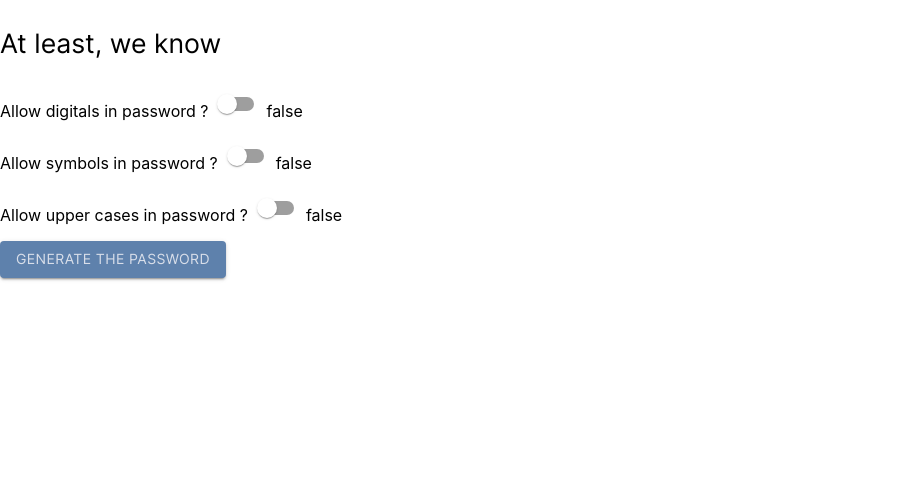
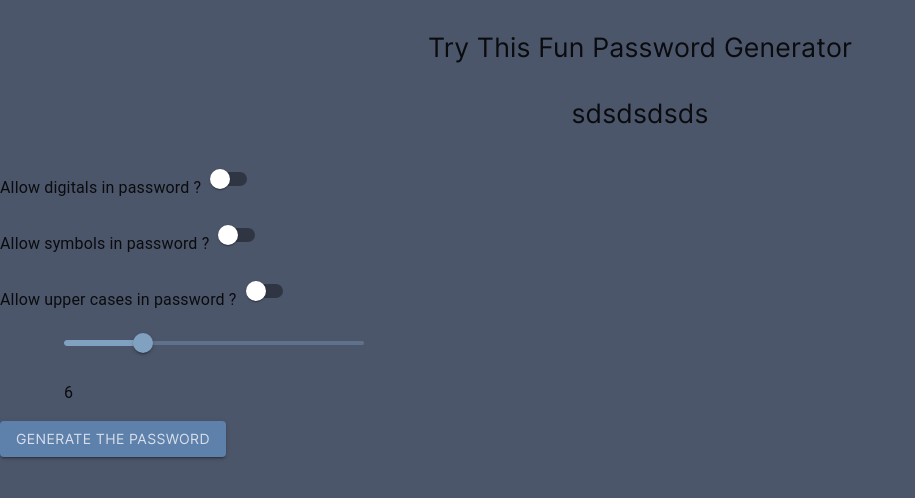
Before and after one commit to ilefM/password-generator, a React (Create React App) app: page / in a window 1280 px wide. Shown: the top 498 px of the page, without its empty margins (0-915 px from the left). Built offline with nearby package versions, Linux system fonts and the light colour scheme.

Commit message:
slider and try to wrappe everything into a card but I fuckedup...

```diff
--- a/src/App.tsx
+++ b/src/App.tsx
@@ -1,13 +1,13 @@
 import React from "react";
-import {GlobalStyle} from "./GlobalStyle";
 import Generator from "./components/Generator";
 import {ThemeProvider} from "@mui/material/styles";
 import theme from "./themes";
+import {CssBaseline} from "@mui/material";
 
 function App() {
     return (
         <ThemeProvider theme={theme}>
-            <GlobalStyle />
+            <CssBaseline />
             <Generator />
         </ThemeProvider>
     );
--- a/src/GlobalStyle.ts
+++ /dev/null
@@ -1,7 +0,0 @@
-import {createGlobalStyle} from "styled-components";
-
-export const GlobalStyle = createGlobalStyle`
-    body {
-
-    }
-`;
--- /dev/null
+++ b/src/components/CharacterNbSlider/index.tsx
@@ -0,0 +1,41 @@
+import {Box, Container, Slider} from "@mui/material";
+import React, {FC, useState} from "react";
+import {
+    INITIAL_NUMBER_CHARACTERS,
+    MAX_NUMBER_CHARACTERS,
+    MIN_NUMBER_CHARACTERS,
+    STEP_NUMBER_CHARACTERS,
+} from "../../constants";
+import {CharacterNb, SliderContainer} from "./styles";
+
+const CharacterNbSlider: FC<{property: number}> = ({property}) => {
+    const [value, setValue] = useState<number | number[]>(
+        INITIAL_NUMBER_CHARACTERS
+    );
+
+    const handleInputChange = (
+        e: Event,
+        newValue: number | number[]
+    ): void => {
+        setValue(newValue);
+    };
+
+    return (
+        <Container>
+            <Box sx={{width: 300}}>
+                <SliderContainer
+                    aria-label="characterNb"
+                    defaultValue={value}
+                    value={value}
+                    min={MIN_NUMBER_CHARACTERS}
+                    max={MAX_NUMBER_CHARACTERS}
+                    step={STEP_NUMBER_CHARACTERS}
+                    onChange={handleInputChange}
+                />
+            </Box>
+            <CharacterNb>{value}</CharacterNb>
+        </Container>
+    );
+};
+
+export default CharacterNbSlider;
--- /dev/null
+++ b/src/components/CharacterNbSlider/styles.ts
@@ -0,0 +1,9 @@
+import {Slider} from "@mui/material";
+import {styled as styledMUI} from "@mui/material/styles";
+import styled from "styled-components";
+
+export const Container = styled.div``;
+
+export const SliderContainer = styledMUI(Slider)``;
+
+export const CharacterNb = styled.p``;
--- a/src/components/Generator/index.tsx
+++ b/src/components/Generator/index.tsx
@@ -1,26 +1,51 @@
-import {Button} from "@mui/material";
+import {constants} from "buffer";
+import {useState} from "react";
 import * as Constants from "../../constants";
+import CharacterNbSlider from "../CharacterNbSlider";
 import PropertySwitch from "../PropertySwitch";
-import {Card, StyledButton, Text, TextButton} from "./styles";
+import {Card, StyledButton, Text} from "./styles";
+
+interface IState {
+    properties: {
+        characterNb: number;
+        upperCases: boolean;
+        symbols: boolean;
+        digitals: boolean;
+    };
+}
 
 const Generator = () => {
+    const [properties, setProperties] = useState<
+        IState["properties"]
+    >({
+        characterNb: Constants.INITIAL_NUMBER_CHARACTERS,
+        upperCases: true,
+        symbols: true,
+        digitals: true,
+    });
+
     return (
         <Card>
-            <Text>At least, we know</Text>
+            <Text>{Constants.TITLE}</Text>
+
+            <Text>sdsdsdsds</Text>
+
             <PropertySwitch
                 text={Constants.PROPERTY_DIGITAL_TEXT}
-                property={false}
+                property={properties.digitals}
             />
             <PropertySwitch
                 text={Constants.PROPERTY_SYMBOLS_TEXT}
-                property={false}
+                property={properties.symbols}
             />
             <PropertySwitch
                 text={Constants.PROPERTY_UPPER_CASES_TEXT}
-                property={false}
+                property={properties.upperCases}
             />
+
+            <CharacterNbSlider property={properties.characterNb} />
             <StyledButton variant="contained">
-                Generate The Password
+                {Constants.BUTTON_GENERATE_TEXT}
             </StyledButton>
         </Card>
     );
--- a/src/components/Generator/styles.ts
+++ b/src/components/Generator/styles.ts
@@ -2,15 +2,12 @@ import {Button} from "@mui/material";
 import styled from "styled-components";
 import {styled as styledMUI} from "@mui/material/styles";
 
-export const Card = styled.div`
-    position: relative;
-    align-content: center;
-    background-color: ${(props) => props.theme.bg};
-`;
+export const Card = styled.div``;
 
 export const Text = styled.p`
     font-family: Inter;
     font-size: 20pt;
+    text-align: center;
 `;
 
 export const TextButton = styled.p`
@@ -26,5 +23,4 @@ export const StyledButton = styledMUI(Button)`
         background-color: ${(props) =>
             props.theme.palette.primary.main};
     }
-
 `;
--- a/src/components/PropertySwitch/index.tsx
+++ b/src/components/PropertySwitch/index.tsx
@@ -2,12 +2,12 @@ import {Switch} from "@mui/material";
 import React, {ChangeEvent, FC, useState} from "react";
 import {Container, Text} from "./styles";
 
-interface IProperties {
+interface IProperty {
     text: string;
     property: boolean;
 }
 
-const PropertySwitch: FC<IProperties> = ({text, property}) => {
+const PropertySwitch: FC<IProperty> = ({text, property}) => {
     const [checked, setChecked] = useState(false);
 
     const handleClick = (e: ChangeEvent<HTMLInputElement>) => {
@@ -22,7 +22,6 @@ const PropertySwitch: FC<IProperties> = ({text, property}) => {
                 onChange={handleClick}
                 color="secondary"
             />
-            <Text>{checked ? "true" : "false"}</Text>
         </Container>
     );
 };
--- a/src/constants/index.ts
+++ b/src/constants/index.ts
@@ -1,5 +1,17 @@
+// Title
+export const TITLE = "Try This Fun Password Generator";
+
+// Switch texts
 export const PROPERTY_DIGITAL_TEXT = "Allow digitals in password ?";
 export const PROPERTY_SYMBOLS_TEXT = "Allow symbols in password ?";
 export const PROPERTY_UPPER_CASES_TEXT =
     "Allow upper cases in password ?";
-export const INITIAL_NUMBER_CHARACTERS = 8;
+
+// Slider values
+export const MIN_NUMBER_CHARACTERS = 1;
+export const MAX_NUMBER_CHARACTERS = 20;
+export const STEP_NUMBER_CHARACTERS = 1;
+export const INITIAL_NUMBER_CHARACTERS = 6;
+
+// Button text
+export const BUTTON_GENERATE_TEXT = "Generate The Password";
--- a/src/themes/index.ts
+++ b/src/themes/index.ts
@@ -8,6 +8,9 @@ export const theme = createTheme({
         },
         secondary: {
             main: "#8FBCBB",
+        },
+        background: {
+            default: "#4C566A",
         },
     },
 
```
